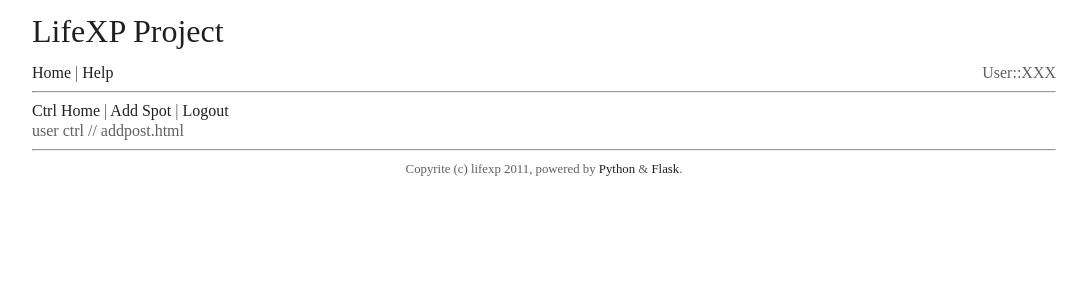
After one commit to wwq0327/LifeXP, a Python web app: template life/templates/user/addspot.html in a window 1280 px wide. The commit adds this page. Shown: the top 300 px of the page, without its empty margins (96-1183 px from the left). Run offline with Jinja, Linux system fonts and the light colour scheme; the template is opened without the code that fills it, so the values that code supplies are empty.

Commit message:
后台简单管理功能开始编写

```diff
--- a/life/static/css/style.css
+++ b/life/static/css/style.css
@@ -48,3 +48,8 @@ code {
 img {
     border: none;
 }
+
+#footer {
+    font-size: 0.8em;
+    text-align: center;
+}
--- a/life/templates/base.html
+++ b/life/templates/base.html
@@ -3,11 +3,11 @@
 <head>
 <meta charset="utf-8" />
 <title>LifeXP project</title>
-<link rel="stylesheet" type="text/css" href="{{ url_for('.static', filename='css/styles.css') }}">
+<link rel="stylesheet" type="text/css" href="{{ url_for('.static', filename='css/style.css') }}">
 </head>
 <body>
-<div id="header"><h1>LifeXP Project</h1></div>
-<div id="nv"><a href="/">Home</a> | <a href="/help">Help</a></div>
+<div id="header"><h1><a href="/">LifeXP Project</a></h1></div>
+<div id="nv"><a href="/">Home</a> | <a href="/help">Help</a> <span style="float:right">User::XXX</span></div>
 <hr>
 <div id="content">
 {% block content %}{% endblock %}
--- /dev/null
+++ b/life/templates/user/_nv.html
@@ -0,0 +1,3 @@
+<div id="userctrl">
+<a href="/user/index">Ctrl Home</a> | <a href="/user/addspot">Add Spot</a> | <a href="/accouts/logout">Logout</a>
+</div>
--- /dev/null
+++ b/life/templates/user/addspot.html
@@ -0,0 +1,8 @@
+{% extends "base.html" %}
+
+{% block content %}
+<!-- 用户后台控制导航 -->
+{% include "user/_nv.html" %}
+
+user ctrl  // addpost.html
+{% endblock %}
--- a/life/views/__init__.py
+++ b/life/views/__init__.py
@@ -11,3 +11,4 @@
 """
 
 from life.views.frontend import frontend
+from life.views.user import bc
```
Also changed, not shown: life/application.py (+10 -1 lines), life/templates/error/page_404.html (added, +7 -0 lines), life/templates/user/index.html (added, +8 -0 lines), life/views/user.py (added, +32 -0 lines).
